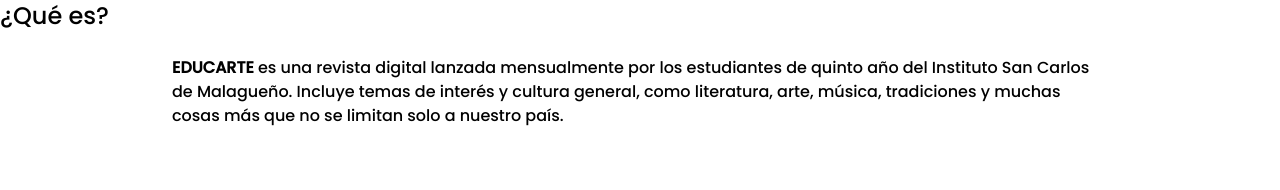
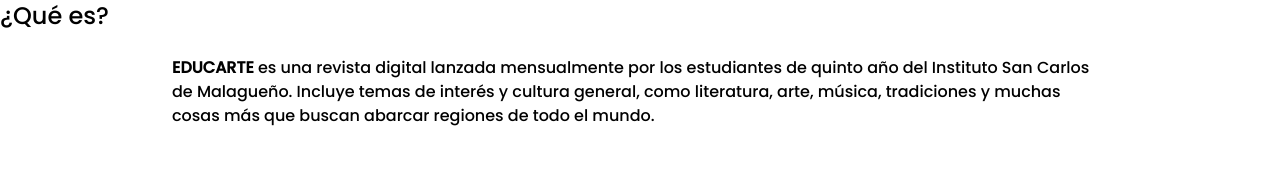
Before and after one commit to Ti7oyan/revistaeducarteisc, a Next.js app: page /components/About in a window 1280 px wide. Shown: the top 190 px of the page. Built offline with nearby package versions, Linux system fonts and the light colour scheme.

Commit message:
Update About.tsx

```diff
--- a/pages/components/About.tsx
+++ b/pages/components/About.tsx
@@ -6,7 +6,7 @@
         <strong>EDUCARTE </strong>
         es una revista digital lanzada mensualmente por los estudiantes de quinto año del Instituto
         San Carlos de Malagueño. Incluye temas de interés y cultura general, como literatura, arte,
-        música, tradiciones y muchas cosas más que no se limitan solo a nuestro país.
+        música, tradiciones y muchas cosas más que buscan abarcar regiones de todo el mundo.
       </p>
     </div>
   </article>
```
